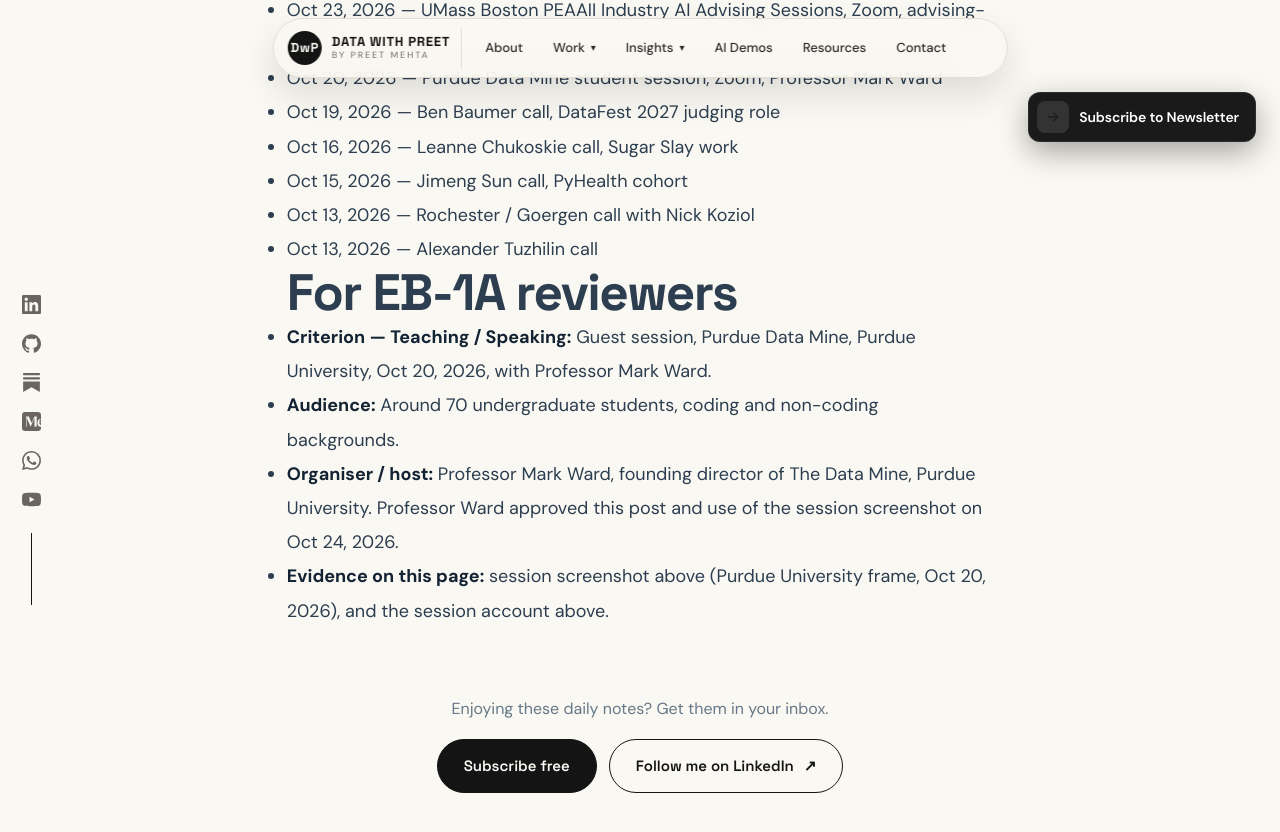
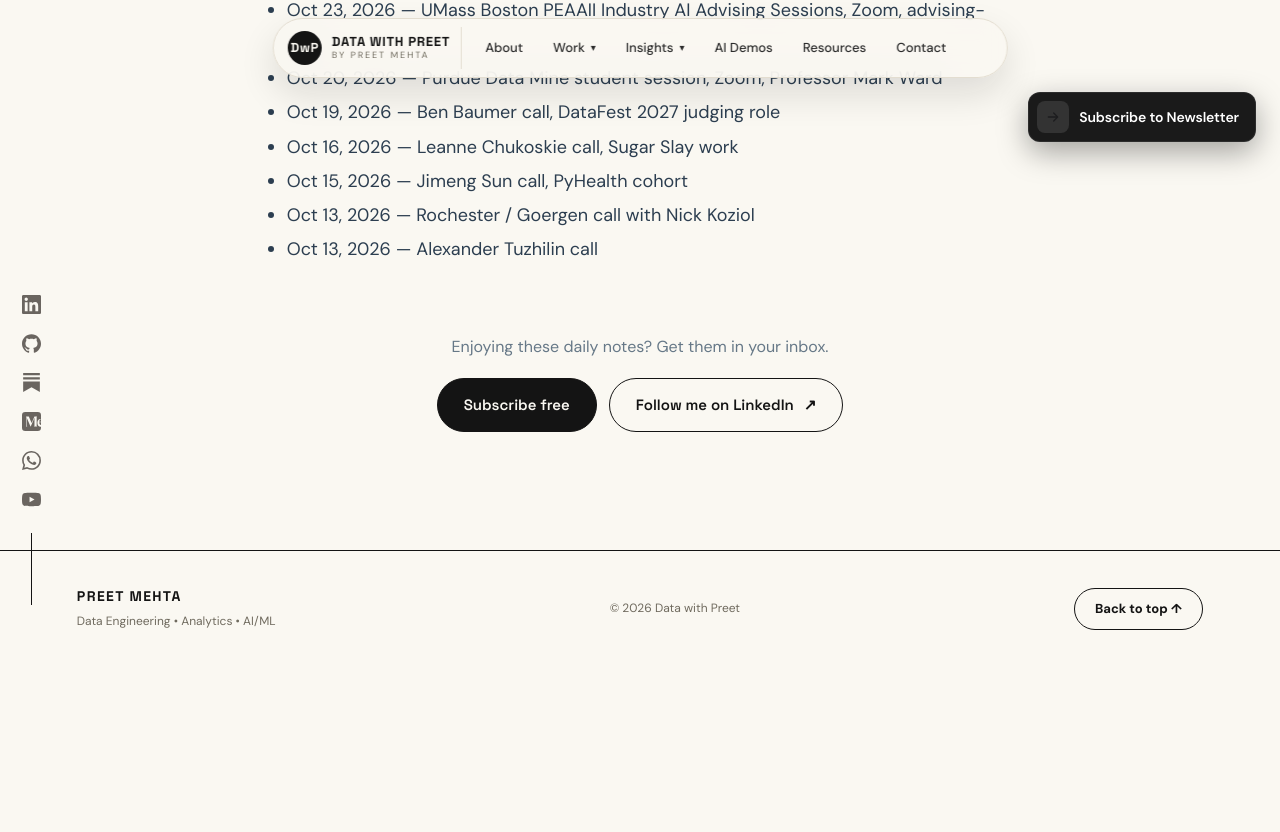
Before and after one commit to datawithpreet/datawithpreet.github.io, a Jekyll site: the page built from _posts/2026-10-24-purdue-data-mine-session-oct-20-2026.md, in a window 1280 px wide and 900 px high, scrolled down 2171 px. Shown: the top 832 px of the window. Built offline with Jekyll 4.4.1, drawn with Linux system fonts in a browser that asks for light colours; after the commit the page ends 2838 px from its top, so only the background shows below that.

Commit message:
Remove EB-1A section from Purdue post

```diff
--- a/_posts/2026-10-24-purdue-data-mine-session-oct-20-2026.md
+++ b/_posts/2026-10-24-purdue-data-mine-session-oct-20-2026.md
@@ -30,10 +30,3 @@
 - Oct 15, 2026 — Jimeng Sun call, PyHealth cohort
 - Oct 13, 2026 — Rochester / Goergen call with Nick Koziol
 - Oct 13, 2026 — Alexander Tuzhilin call
-
-## For EB-1A reviewers
-
-- **Criterion — Teaching / Speaking:** Guest session, Purdue Data Mine, Purdue University, Oct 20, 2026, with Professor Mark Ward.
-- **Audience:** Around 70 undergraduate students, coding and non-coding backgrounds.
-- **Organiser / host:** Professor Mark Ward, founding director of The Data Mine, Purdue University. Professor Ward approved this post and use of the session screenshot on Oct 24, 2026.
-- **Evidence on this page:** session screenshot above (Purdue University frame, Oct 20, 2026), and the session account above.
```
